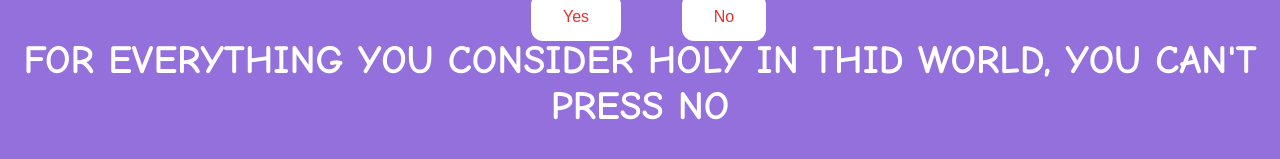
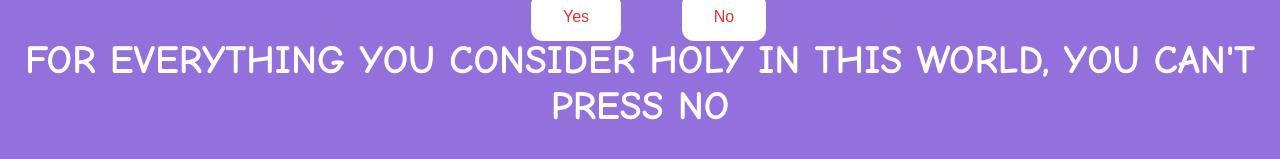
Before and after one commit to Mahiiii777/Hey-dawg, a plain HTML site: page index.html in a window 1280 px wide. Shown: the part 521-680 px from the top of the page. Drawn offline with Linux system fonts and the light colour scheme.

Commit message:
Update index.html

```diff
--- a/index.html
+++ b/index.html
@@ -18,7 +18,7 @@
                 <button class="btn" id="noButton" onmouseover="moveButton()" onclick="moveButton()">No</button>
                 </div>
                 <div>
-                    <h1 class = "header_text">FOR EVERYTHING YOU CONSIDER HOLY IN THID WORLD, YOU CAN'T PRESS NO</h1>
+                    <h1 class = "header_text">FOR EVERYTHING YOU CONSIDER HOLY IN THIS WORLD, YOU CAN'T PRESS NO</h1>
                 </div>
                 <script>
                     function nextPage() {
```
